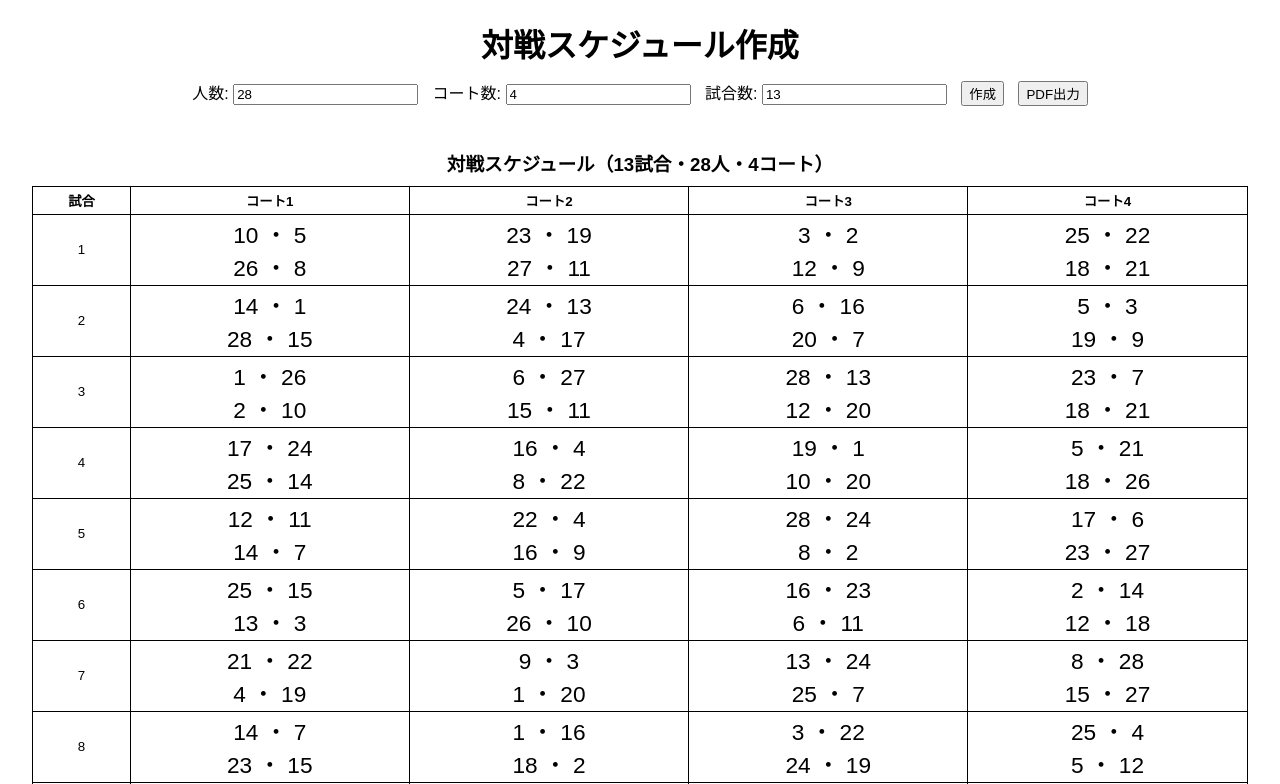
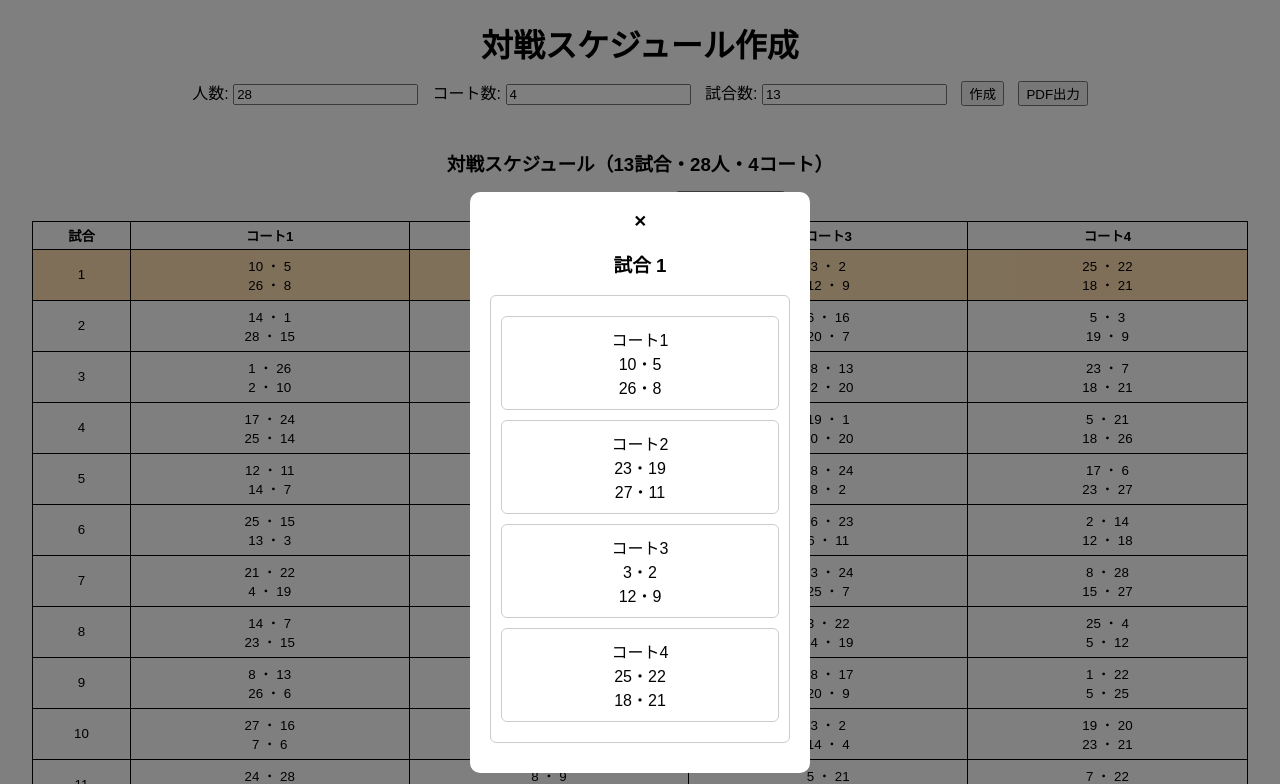
Before and after one commit to hnk4btl/schedule, a plain HTML site: page index.html in a window 1280 px wide. Both pictures are taken after a click on the button "作成". Shown: the top 784 px of the page. Drawn offline with Linux system fonts and the light colour scheme.

Commit message:
Update index.html

```diff
--- a/index.html
+++ b/index.html
@@ -1,5 +1,5 @@
 <!DOCTYPE html>
-<html lang="vi">
+<html lang="ja">
 <head>
   <meta charset="UTF-8">
   <title>対戦スケジュール</title>
@@ -14,7 +14,7 @@
       margin: 10px 0;
     }
 
-    label, button {
+    label, button, select {
       margin: 5px;
     }
 
@@ -36,7 +36,7 @@
     }
 
     th.match-no {
-      width: 23px; /* nhỏ hơn nữa cho "試合" */
+      width: 28px;
     }
 
     th:not(.match-no), td:not(:first-child) {
@@ -44,8 +44,8 @@
     }
 
     .matchBox {
-      font-size: 17pt;
-      height: 62px;
+      font-size: 10pt;
+      height: 42px;
       display: flex;
       align-items: center;
       justify-content: center;
@@ -58,10 +58,46 @@
       font-weight: bold;
     }
 
+    .current-match {
+      background-color: #ffe0b3 !important;
+    }
+
     @media print {
-      #header, #statistics {
+      #header, #statistics, #controlArea {
         display: none;
       }
+    }
+
+    .modal {
+      display: none;
+      position: fixed;
+      z-index: 999;
+      left: 0;
+      top: 0;
+      width: 100vw;
+      height: 100vh;
+      background-color: rgba(0,0,0,0.5);
+    }
+
+    .modal-content {
+      background-color: white;
+      margin: 15% auto;
+      padding: 20px;
+      width: 300px;
+      border-radius: 10px;
+      text-align: center;
+    }
+
+    .modal-content div {
+      margin: 10px 0;
+      border: 1px solid #ccc;
+      padding: 10px;
+      border-radius: 6px;
+    }
+
+    .close {
+      cursor: pointer;
+      font-weight: bold;
     }
   </style>
 </head>
@@ -76,11 +112,30 @@
   </div>
 
   <h2 id="scheduleTitle"></h2>
+
+  <div id="controlArea">
+    <label for="matchSelect">現在の試合:</label>
+    <select id="matchSelect" onchange="jumpToMatch(this.value)"></select>
+    <button onclick="nextMatch()">次の試合へ進む</button>
+  </div>
+
   <div id="schedule"></div>
   <div id="statistics"></div>
 
+  <!-- Pop-up -->
+  <div id="matchModal" class="modal">
+    <div class="modal-content">
+      <span class="close" onclick="closeModal()">✕</span>
+      <h3 id="modalTitle"></h3>
+      <div id="modalCourts"></div>
+    </div>
+  </div>
+
   <script src="https://cdnjs.cloudflare.com/ajax/libs/html2pdf.js/0.10.1/html2pdf.bundle.min.js"></script>
   <script>
+    let globalSchedule = [];
+    let currentMatchIndex = 0;
+
     function generateSchedule() {
       const numPlayers = parseInt(document.getElementById("numPlayers").value);
       const numCourts = parseInt(document.getElementById("numCourts").value);
@@ -116,7 +171,11 @@
         schedule.push(roundMatch);
       }
 
+      globalSchedule = schedule;
+      currentMatchIndex = 0;
       displaySchedule(schedule, numPlayers, numCourts, playCounts);
+      updateDropdownOptions(schedule);
+      showMatchModal(currentMatchIndex);
     }
 
     function displaySchedule(schedule, numPlayers, numCourts, playCounts) {
@@ -133,7 +192,8 @@
       html += `</tr>`;
 
       for (let r = 0; r < schedule.length; r++) {
-        html += `<tr><td>${r + 1}</td>`;
+        const isCurrent = r === currentMatchIndex ? 'current-match' : '';
+        html += `<tr class="${isCurrent}" onclick="showMatchModal(${r})"><td>${r + 1}</td>`;
         for (let c = 0; c < schedule[r].length; c++) {
           let match = schedule[r][c];
           let formatted = `${match[0]} ・ ${match[1]}\n${match[2]} ・ ${match[3]}`;
@@ -145,7 +205,7 @@
       html += `</table>`;
       scheduleDiv.innerHTML = html;
 
-      // Thống kê (chỉ hiển thị trên web, không in PDF)
+      // Thống kê
       let stats = `<h3>統計（出場回数）</h3><table><tr><th>番号</th>`;
       for (let i = 1; i <= numPlayers; i++) {
         stats += `<td>${i}</td>`;
@@ -158,11 +218,64 @@
       statisticsDiv.innerHTML = stats;
     }
 
+    function updateDropdownOptions(schedule) {
+      const matchSelect = document.getElementById("matchSelect");
+      matchSelect.innerHTML = "";
+      for (let i = 0; i < schedule.length; i++) {
+        const option = document.createElement("option");
+        option.value = i;
+        option.text = `試合 ${i + 1}`;
+        matchSelect.appendChild(option);
+      }
+      matchSelect.value = currentMatchIndex;
+    }
+
+    function jumpToMatch(index) {
+      currentMatchIndex = parseInt(index);
+      showMatchModal(currentMatchIndex);
+      displaySchedule(globalSchedule,
+        parseInt(document.getElementById("numPlayers").value),
+        parseInt(document.getElementById("numCourts").value),
+        globalSchedule.flat().flat().reduce((counts, p) => {
+          counts[p - 1] = (counts[p - 1] || 0) + 1;
+          return counts;
+        }, new Array(parseInt(document.getElementById("numPlayers").value)).fill(0))
+      );
+    }
+
+    function nextMatch() {
+      if (currentMatchIndex < globalSchedule.length - 1) {
+        currentMatchIndex++;
+        jumpToMatch(currentMatchIndex);
+      }
+    }
+
+    function showMatchModal(index) {
+      const modal = document.getElementById("matchModal");
+      const modalTitle = document.getElementById("modalTitle");
+      const modalCourts = document.getElementById("modalCourts");
+      const match = globalSchedule[index];
+
+      modalTitle.textContent = `試合 ${index + 1}`;
+      modalCourts.innerHTML = "";
+
+      for (let i = 0; i < match.length; i++) {
+        const div = document.createElement("div");
+        div.innerText = `コート${i + 1}\n${match[i][0]}・${match[i][1]}\n${match[i][2]}・${match[i][3]}`;
+        modalCourts.appendChild(div);
+      }
+
+      modal.style.display = "block";
+      document.getElementById("matchSelect").value = index;
+    }
+
+    function closeModal() {
+      document.getElementById("matchModal").style.display = "none";
+    }
+
     function downloadPDF() {
       const element = document.createElement("div");
-      const title = document.getElementById("scheduleTitle").cloneNode(true);
       const content = document.getElementById("schedule").cloneNode(true);
-      element.appendChild(title);
       element.appendChild(content);
 
       const opt = {
```
